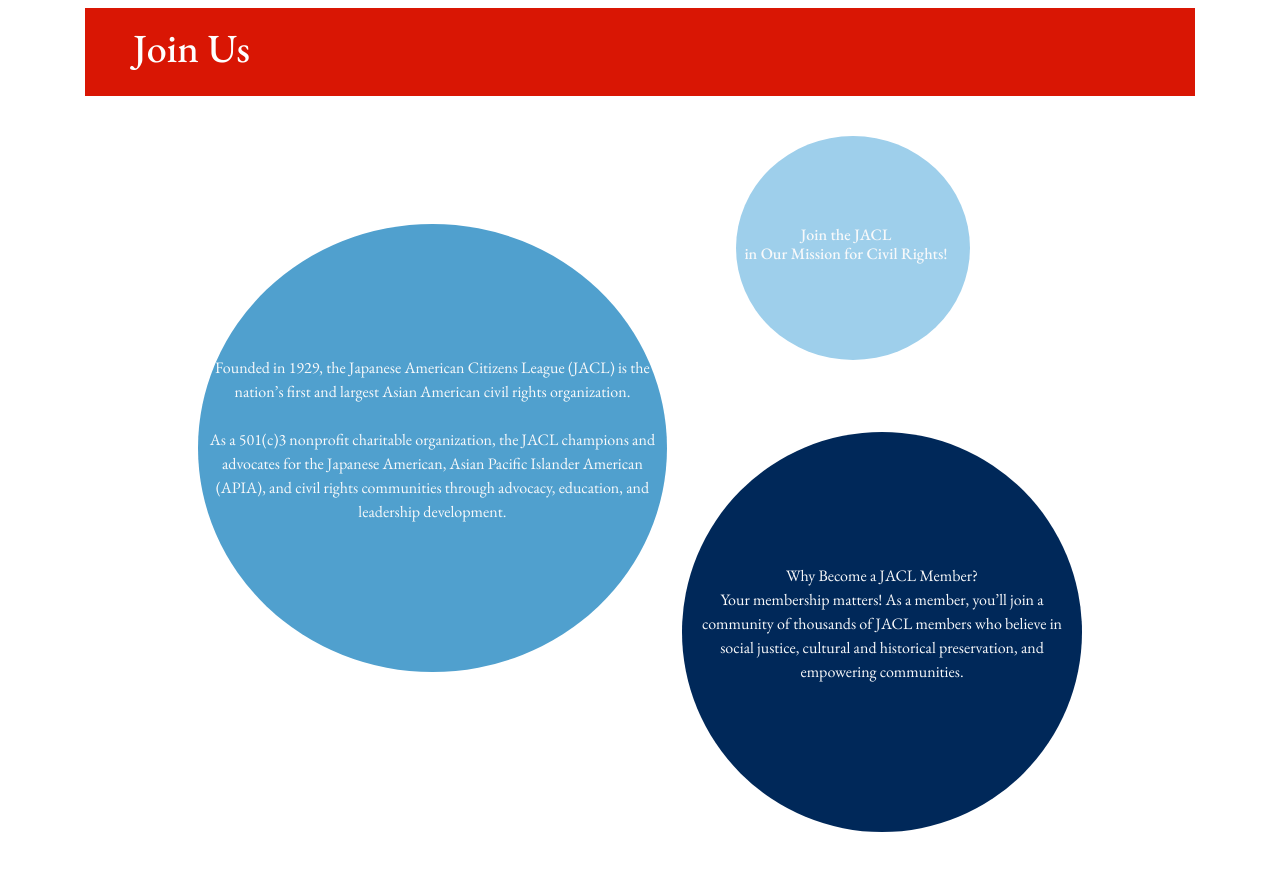
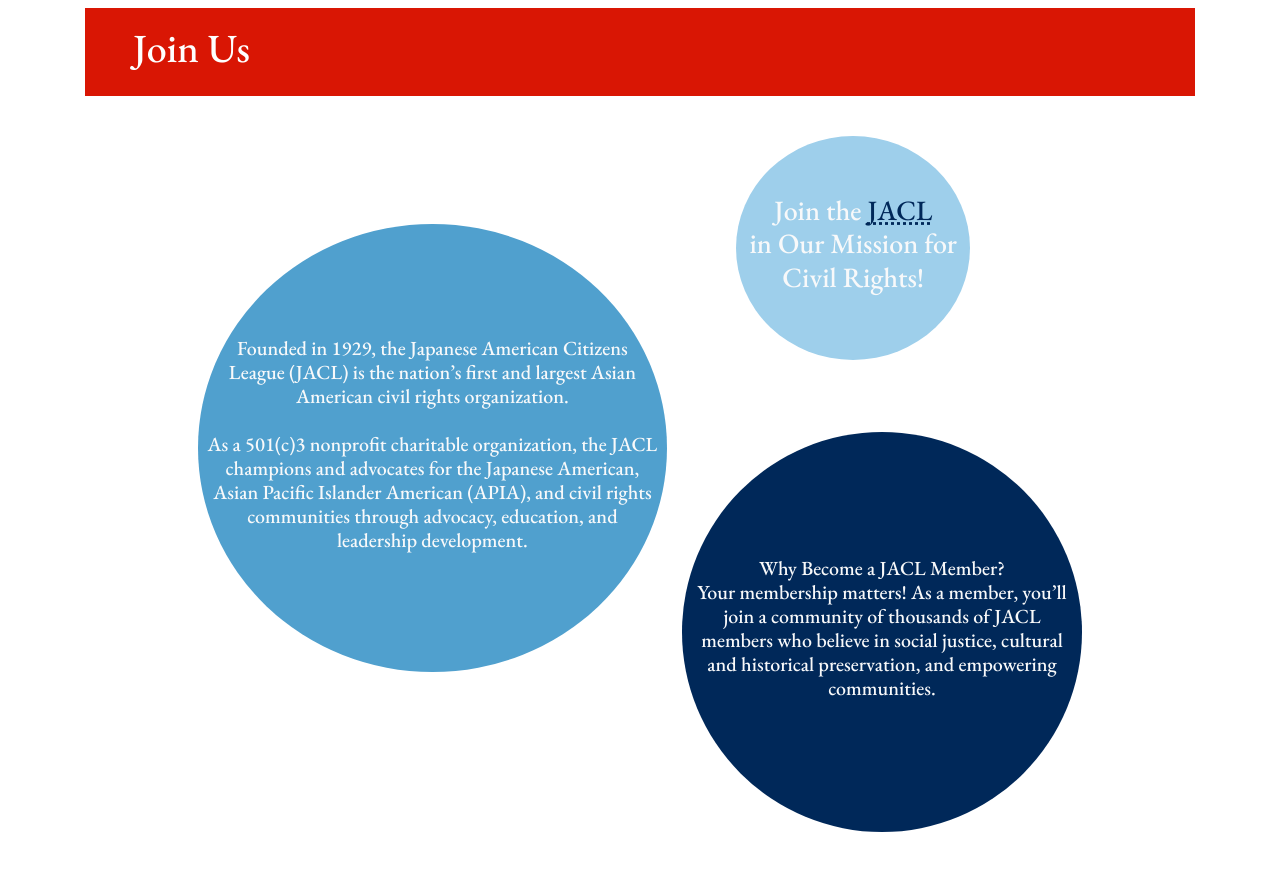
Before and after one commit to cmpt375-2024spring/client-project-jacl, a Django app: template app/templates/app/join.html in a window 1280 px wide. Shown: the part 142-1037 px from the top of the page. Run offline with Django 5.2, Linux system fonts and the light colour scheme; the template is opened without the code that fills it, so the values that code supplies are empty; some libraries are stand-ins or nearby versions; some web fonts are replaced.

Commit message:
abbr tag and larger text

```diff
--- a/app/templates/app/join.html
+++ b/app/templates/app/join.html
@@ -67,6 +67,10 @@
                     height: 77em;
                 }
         }
+
+        abbr {
+            color: #002859;
+        }
     </style>
     <div class="container">
         <div class="bg-bridgered d-flex flex-row align-items-center justify-content-between w-100 px-5 py-3 my-2">
@@ -78,15 +82,15 @@
         <div class="col position-relative w-auto h-100 p-3 justify-content-center">
             <div class="row rounded-circle top-circle align-items-center">
                 <div class="flex-column justify-content-center h-auto w-auto p-2">
-                    <p class="h6 font-family-eb-garamond text-light text-center">Join the JACL<br> in Our Mission for
-                        Civil Rights!
+                    <p class="h3 font-family-eb-garamond text-light text-center">Join the
+                        <abbr title="Japanese American Citizen's League">JACL</abbr><br> in Our Mission for Civil Rights!
                     </p>
                 </div>
             </div>
             <div class="row middle-circle rounded-circle align-items-center">
                 <div class="flex-column justify-content-center h-auto w-auto p-2">
-                    <p class="h7 font-family-eb-garamond text-light text-center">Founded in 1929, the Japanese American
-                        Citizens League (JACL) is the nation’s first and largest Asian American civil rights
+                    <p class="h5 font-family-eb-garamond text-light text-center">Founded in 1929, the Japanese American
+                        Citizens<br> League (JACL) is the nation’s first and largest Asian American civil rights
                         organization.<br><br>As a 501(c)3 nonprofit charitable organization, the JACL champions and
                         advocates for the Japanese American, Asian Pacific Islander American (APIA), and civil rights
                         communities through advocacy, education, and leadership development.
@@ -95,7 +99,7 @@
             </div>
             <div class="row bottom-circle rounded-circle align-items-center">
                 <div class="flex-column justify-content-center h-auto w-auto p-2">
-                    <p class="h7 font-family-eb-garamond text-light text-center">Why Become a JACL Member?<br>
+                    <p class="h5 font-family-eb-garamond text-light text-center">Why Become a JACL Member?<br>
                         Your membership matters! As a member, you’ll join a community of thousands of JACL members
                         who believe in social justice, cultural and historical preservation, and empowering communities.
                     </p>
```
